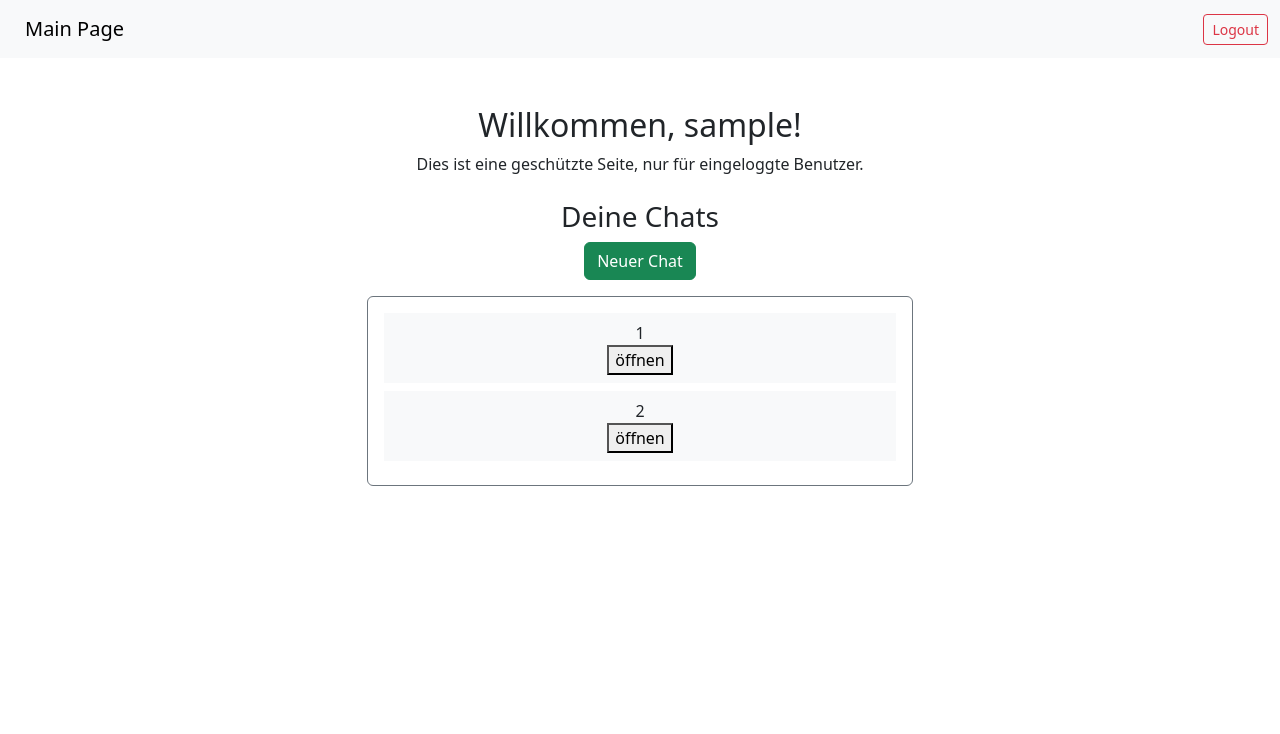
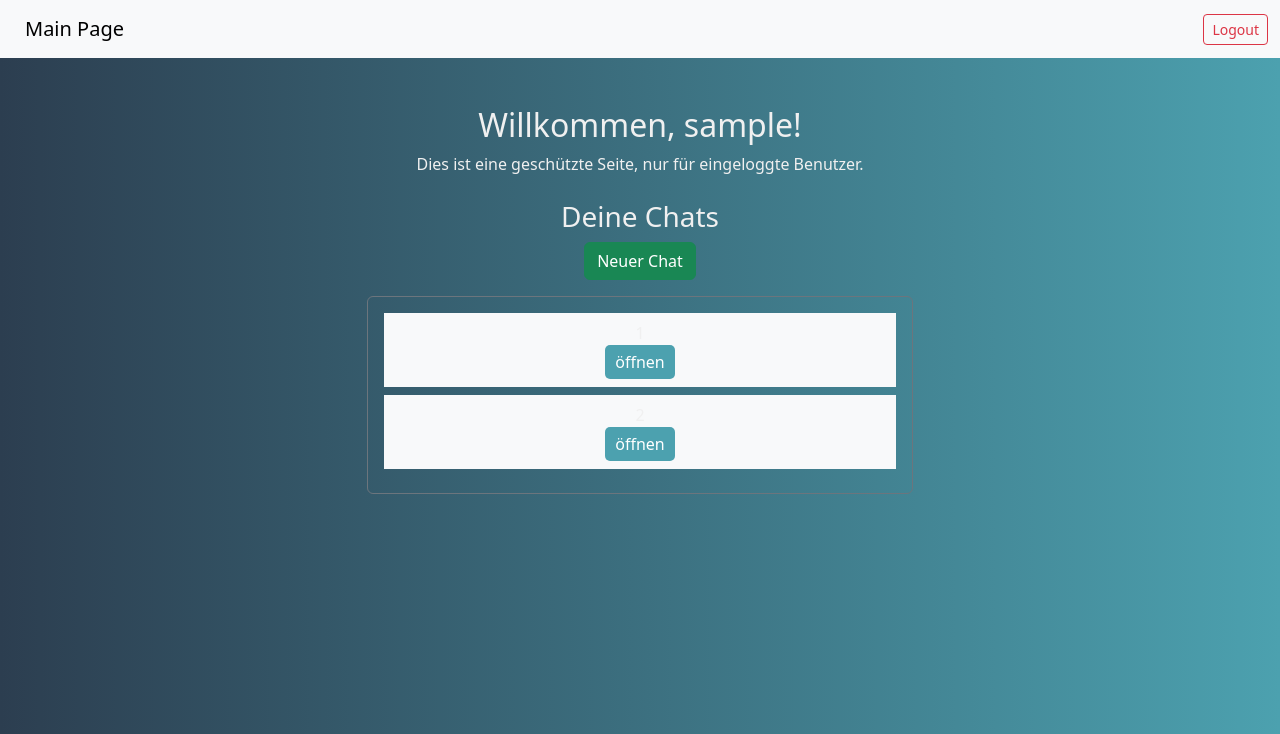
Before and after one commit to MarkusWobst/ImagineIT, a PHP site: page /pages/index.php in a window 1280 px wide. Shown: the top 734 px of the page. Run offline with PHP 8.4, Linux system fonts and the light colour scheme; the visitor is signed in with stand-in values (Sample User, id 1); data comes from the database, SQL or seed files in the repository.

Commit message:
Change chat redirection and add gradient background
Updated chat redirection to navigate to chat.php after creation. Styled the page with a gradient background and enhanced button aesthetics to improve user experience.

```diff
--- a/pages/index.php
+++ b/pages/index.php
@@ -19,13 +19,10 @@ if (isset($_POST['new_chat'])) {
     // Füge den neuen Chat zur Datenbank hinzu
     $stmt = db()->prepare('INSERT INTO chat_records (user_id) VALUES (:userid)');
     $stmt->bindValue(':userid', $userid, PDO::PARAM_INT);
-    // $stmt->bindValue(':chatid', $chatid, PDO::PARAM_INT);
     $stmt->execute();
 
     // Nach dem Erstellen des Chats Seite neu laden, um die Änderung anzuzeigen
-    // header("Location: index.php");
     header('Location: chat.php');
-
     exit();
 }
 
@@ -45,6 +42,23 @@ $chats = $chat_stmt->fetchAll(PDO::FETCH_ASSOC);
     <meta name="viewport" content="width=device-width, initial-scale=1.0">
     <title>Hauptseite</title>
     <link href="https://cdn.jsdelivr.net/npm/bootstrap@5.3.0-alpha1/dist/css/bootstrap.min.css" rel="stylesheet">
+    <style>
+        body {
+            background: linear-gradient(to right, #2c3e50 0%, #4ca1af 100%);
+            color: #f0f0f0;
+        }
+        .chats-container .chat-id button {
+            background: #4ca1af;
+            color: #fff;
+            border: none;
+            border-radius: 5px;
+            padding: 5px 10px;
+        }
+        .chats-container .chat-id button:hover {
+            background: #2c3e50;
+            color: #fff;
+        }
+    </style>
 </head>
 
 <body>
```
Lines whose indentation alone changed are shown as unchanged.
